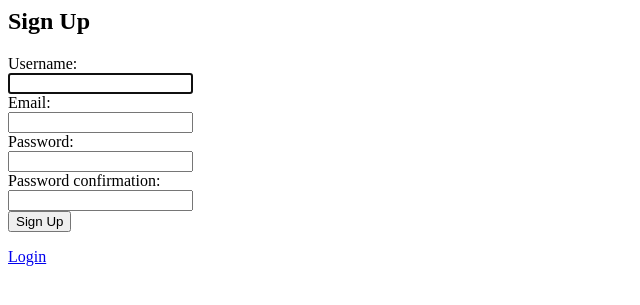
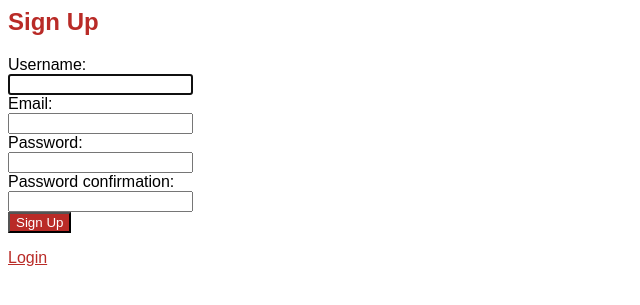
Before and after one commit to ilyasbabu/task-quora-project, a Django app: page /signup/ in a window 1280 px wide. Shown: the top 305 px of the page, without its empty margins (0-640 px from the left). Run offline with Django 5.2, Linux system fonts and the light colour scheme.

Commit message:
styled login, signup pages

```diff
--- a/project_quora/templates/signup.html
+++ b/project_quora/templates/signup.html
@@ -1,4 +1,5 @@
-<h2>Sign Up</h2>
+<div style="font-family: Arial;">
+    <h2 style="color: #b92b27;">Sign Up</h2>
     <form method="post">
         {% csrf_token %}
         {{ form.non_field_errors }}
@@ -27,9 +28,10 @@
             {{ form.password2.errors }}
         </div>
 
-    <button type="submit">Sign Up</button>
+        <button style="background-color: #b92b27; color: #fff;" type="submit">Sign Up</button>
     </form>
 
     <div>
-    <a href="{% url 'login_view' %}">Login</a>
+        <a style="color: #b92b27;" href="{% url 'login_view' %}">Login</a>
     </div>
+</div>
```
Also changed, not shown: project_quora/templates/login.html (+6 -3 lines). Lines whose indentation alone changed are shown as unchanged.
